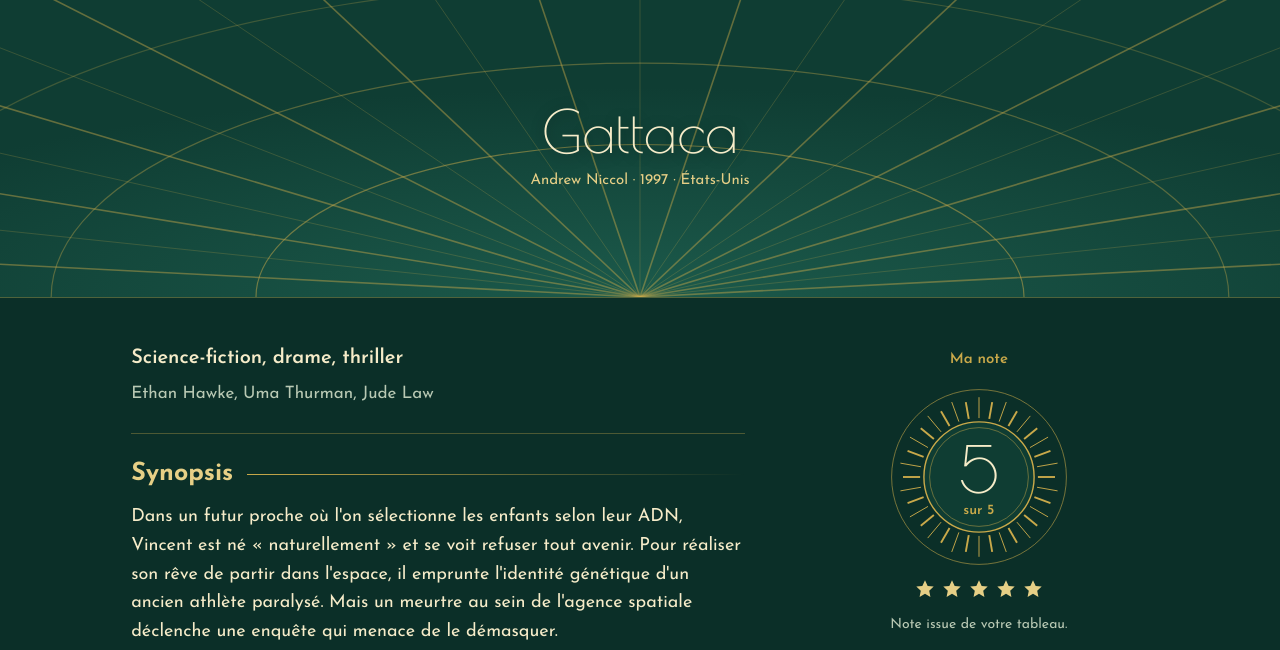
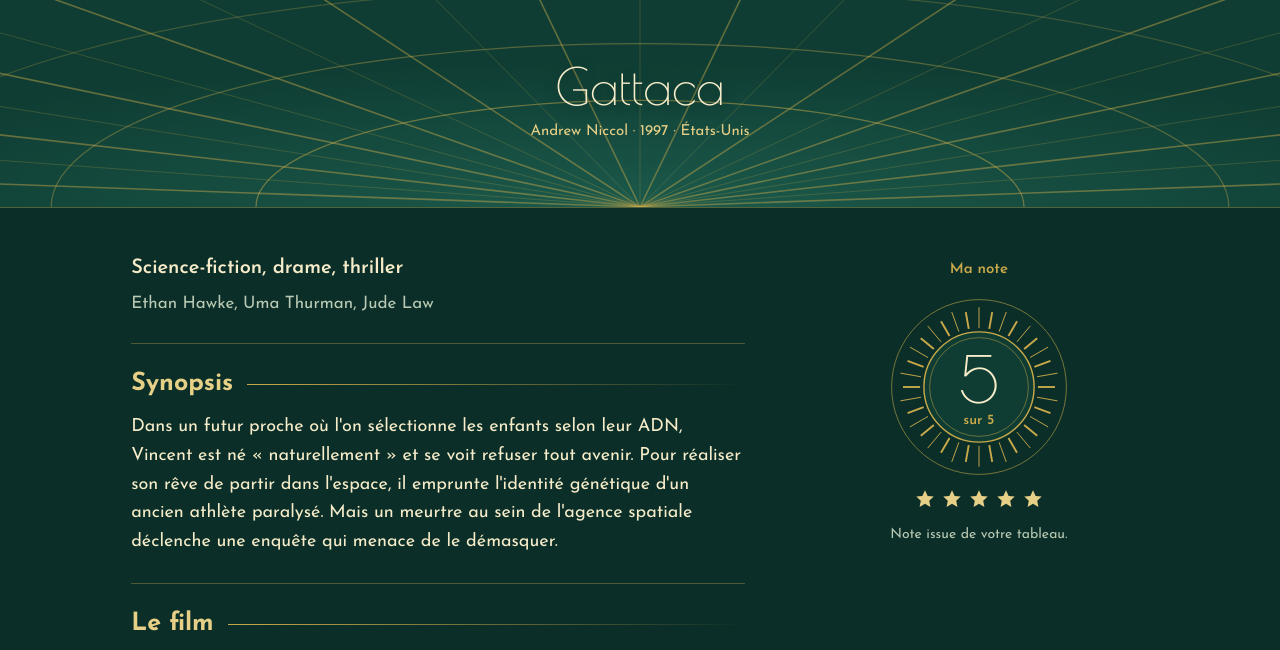
Before and after one commit to Leviatemps/-mes-films, a plain HTML site: page index.html in a window 1280 px wide. Shown: the part 145-795 px from the top of the page. Drawn offline with nearby package versions, Linux system fonts and the light colour scheme.

Commit message:
En-tête au soleil doré moins haut
Co-Authored-By: Claude Opus 5.5 <noreply@anthropic.com>
Claude-Session: https://claude.ai/code/session_01HoeBohwg8Yqsvs25gAyTV2

```diff
--- a/index.html
+++ b/index.html
@@ -47,11 +47,11 @@ input::placeholder{color:var(--mute)}
 .chip+.chip::before{content:"";position:absolute;left:-9px;top:50%;width:4px;height:4px;margin-top:-2px;transform:rotate(45deg);background:var(--gold);opacity:.7}
 .chiplbl{flex:none;font-size:14px;color:var(--gold);margin-right:6px}
 main{padding:34px 0 70px}
-.marq{position:relative;margin:-34px calc(50% - 50vw) 0;border-bottom:1px solid var(--line);height:clamp(200px,26vw,300px);overflow:hidden;background:var(--panel)}
+.marq{position:relative;margin:-34px calc(50% - 50vw) 0;border-bottom:1px solid var(--line);height:clamp(150px,18vw,210px);overflow:hidden;background:var(--panel)}
 .marq svg{position:absolute;inset:0;width:100%;height:100%}
 .marq .in{position:absolute;inset:0;display:flex;flex-direction:column;align-items:center;justify-content:center;padding:0 20px;text-align:center}
 .tag{font-size:13px;font-weight:600;color:var(--deep);background:var(--gold);padding:4px 12px;margin-top:12px}
-h1{font:400 clamp(32px,4.8vw,58px)/1.02 'Poiret One',sans-serif;margin:0;color:var(--ivory);text-wrap:balance;text-shadow:0 2px 14px rgba(0,0,0,.45)}
+h1{font:400 clamp(30px,4.2vw,50px)/1.02 'Poiret One',sans-serif;margin:0;color:var(--ivory);text-wrap:balance;text-shadow:0 2px 14px rgba(0,0,0,.45)}
 .meta{margin-top:8px;font-size:15px;color:var(--gold2)}
 .grid{display:grid;grid-template-columns:minmax(0,1fr) 340px;gap:clamp(28px,5vw,64px);margin-top:44px;align-items:start}
 .sec{padding:26px 0;border-bottom:1px solid var(--line)}
```
